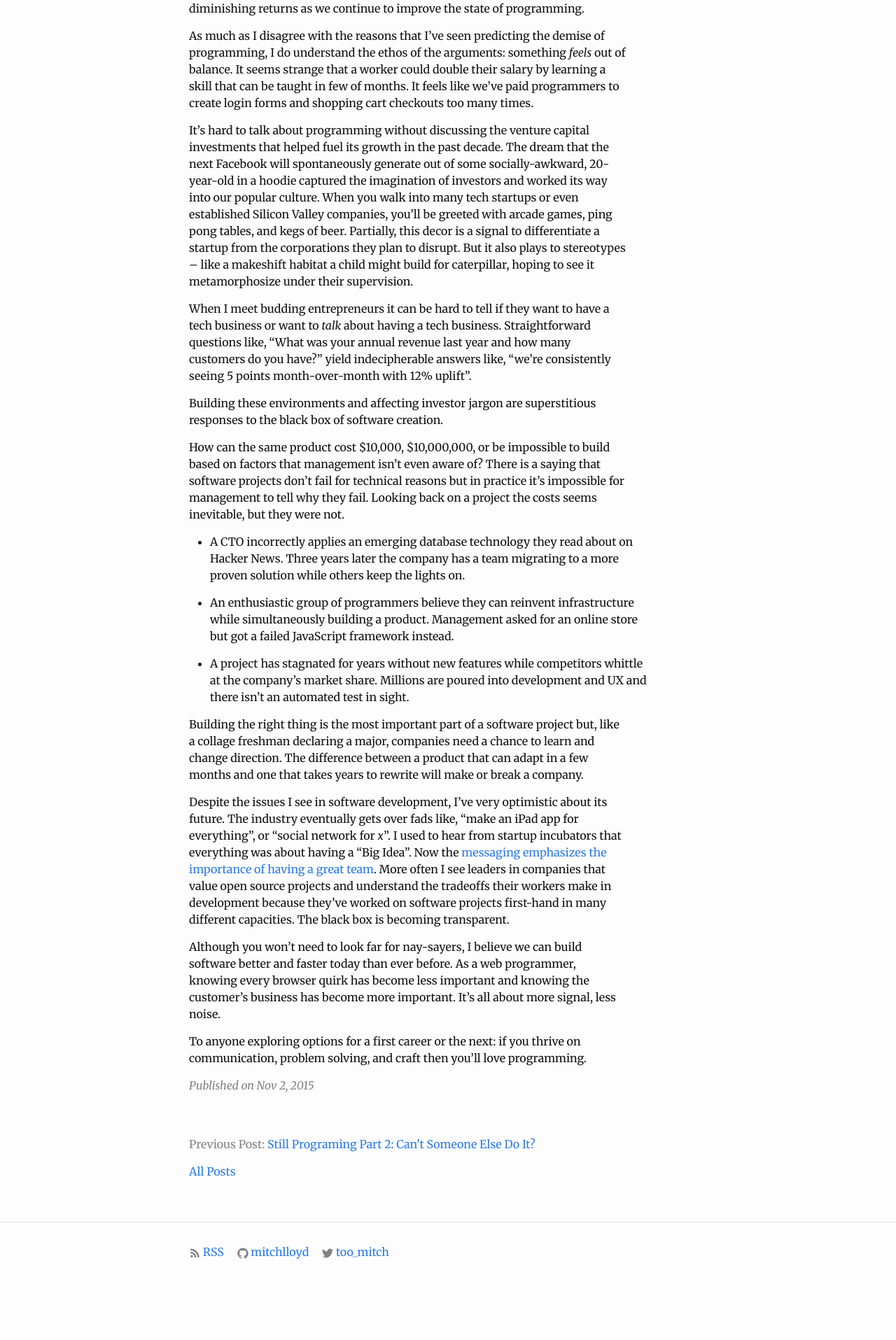
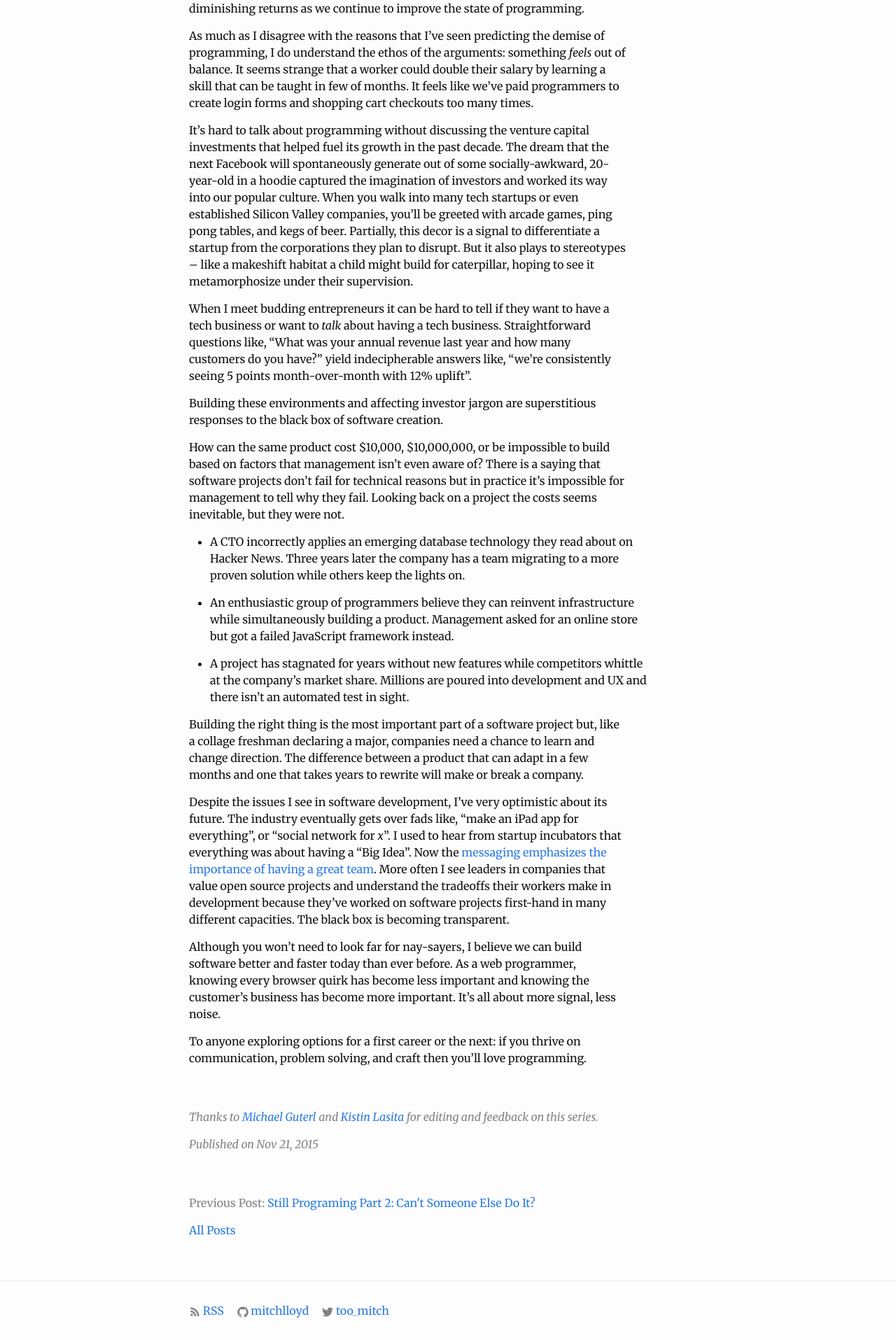
Before and after one commit to mitchlloyd/mitchlloyd.github.io, a Jekyll site: the page built from _posts/2015-11-21-still-programming-3.md, in a window 1280 px wide. Shown: the part 1292-3207 px from the top of the page at 70% size. Built offline with Jekyll 4.4.1, drawn with Linux system fonts in a browser that asks for light colours; before the commit the page ends 3123 px from its top, so only the background shows below that.

Commit message:
Update publish date and add thanks

```diff
--- a/_config.yml
+++ b/_config.yml
@@ -13,7 +13,7 @@ baseurl: "" # the subpath of your site, e.g. /blog
 url: "http://mitchlloyd.com" # the base hostname & protocol for your site
 twitter_username: too_mitch
 github_username:  mitchlloyd
-permalink: ':title'
+permalink: 'posts/:title'
 
 # Build settings
 markdown: kramdown
--- a/_posts/2015-11-01-still-programming-3.md
+++ b/_posts/2015-11-21-still-programming-3.md
@@ -1,7 +1,7 @@
 ---
 layout: post
 title:  "Still Programing Part 3: Why the Confusion?"
-date:   2015-11-01 19:28:35 -0800
+date:   2015-11-21
 ---
 
 "Coding" is Confusing People
@@ -120,3 +120,8 @@ business has become more important. It's all about more signal, less noise.
 
 To anyone exploring options for a first career or the next: if you thrive on
 communication, problem solving, and craft then you'll love programming.
+
+<footer markdown="1">
+  Thanks to [Michael Guterl](http://michaelguterl.com/) and [Kistin
+  Lasita](http://kristinlasita.com/) for editing and feedback on this series.
+</footer>
--- a/_sass/_post-content.scss
+++ b/_sass/_post-content.scss
@@ -31,4 +31,10 @@
       font-size: 18px;
     }
   }
+
+  footer {
+    margin-top: $spacing-unit * 2;
+    font-style: italic;
+    color: $grey-color;
+  }
 }
```
Also changed, not shown: _posts/2015-11-21-still-programming-1.md (renamed from _posts/2015-11-01-still-programming-1.md, +5 -2 lines), _posts/2015-11-21-still-programming-2.md (renamed from _posts/2015-11-01-still-programming-2.md, +1 -1 lines).
